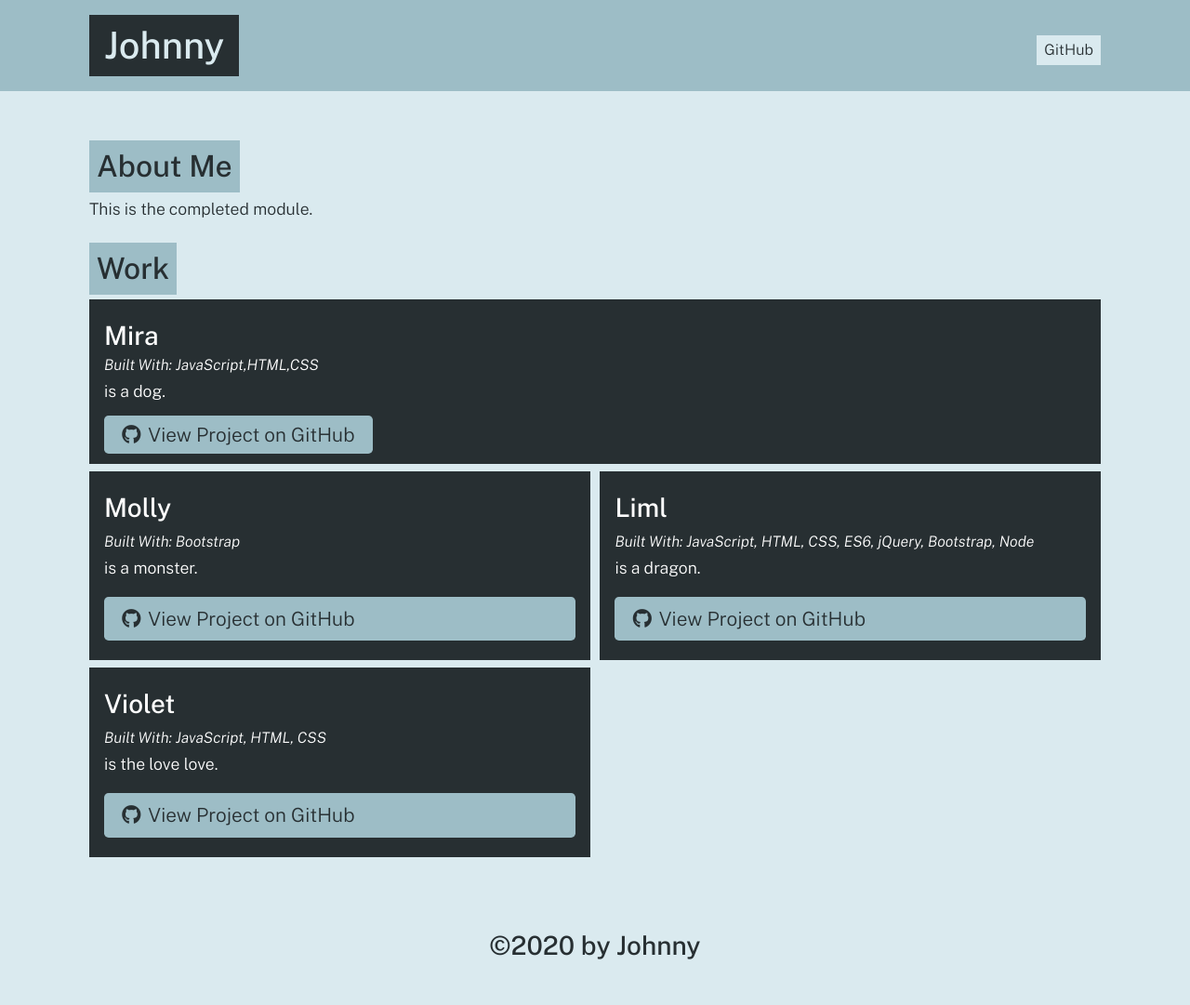
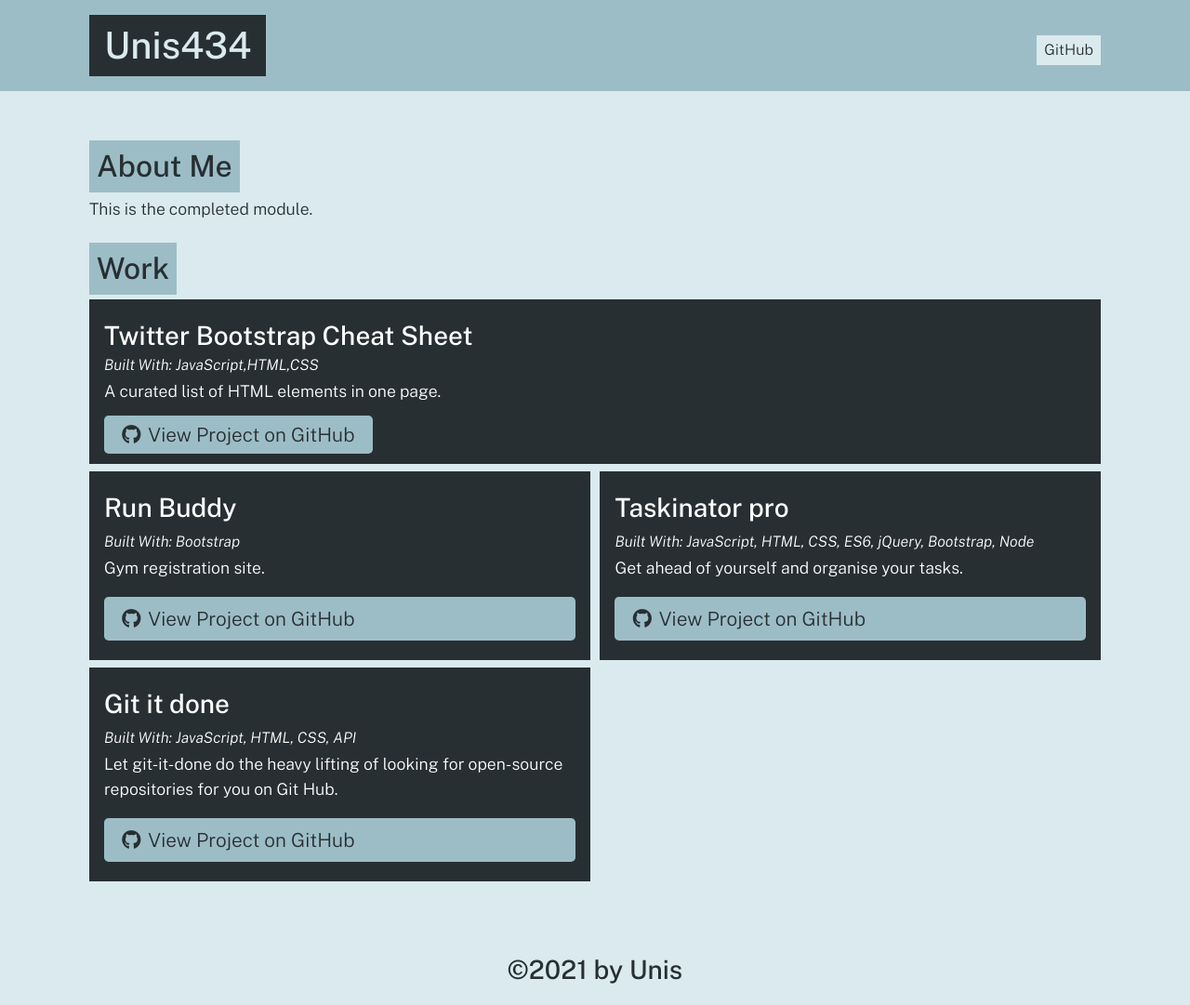
Before and after one commit to Unis434/portfolio-generator, a website: page dist/index.html in a window 1280 px wide. Shown: the whole page at 93% size. Before the commit the page ends 1055 px from the top, so only its background shows below. Drawn offline with nearby package versions, Linux system fonts and the light colour scheme.

Commit message:
Updated index.html file

```diff
--- a/dist/index.html
+++ b/dist/index.html
@@ -15,9 +15,9 @@
   <body>
     <header>
       <div class="container flex-row justify-space-between align-center py-3">
-        <h1 class="page-title text-secondary bg-dark py-2 px-3">Johnny</h1>
+        <h1 class="page-title text-secondary bg-dark py-2 px-3">Unis434</h1>
         <nav class="flex-row">
-          <a class="ml-2 my-1 px-2 py-1 bg-secondary text-dark" href="https://github.com/JohnKnee3">GitHub</a>
+          <a class="ml-2 my-1 px-2 py-1 bg-secondary text-dark" href="https://github.com/unis434">GitHub</a>
         </nav>
       </div>
     </header>
@@ -34,45 +34,45 @@
       <div class="flex-row justify-space-between">
 
           <div class="col-12 mb-2 bg-dark text-light p-3">
-            <h3 class="portfolio-item-title text-light">Mira</h3>
+            <h3 class="portfolio-item-title text-light">Twitter Bootstrap Cheat Sheet</h3>
             <h5 class="portfolio-languages">
               Built With:
               JavaScript,HTML,CSS
             </h5>
-            <p>is a dog.</p>
-            <a href="mira.com" class="btn"><i class="fab fa-github mr-2"></i>View Project on GitHub</a>
+            <p>A curated list of HTML elements in one page.</p>
+            <a href="https://github.com/Unis434/Twitter-Bootstrap-Cheat-Sheet" class="btn"><i class="fab fa-github mr-2"></i>View Project on GitHub</a>
           </div>
 
 
 
           <div class="col-12 col-md-6 mb-2 bg-dark text-light p-3 flex-column">
-            <h3 class="portfolio-item-title text-light">Molly</h3>
+            <h3 class="portfolio-item-title text-light">Run Buddy</h3>
             <h5 class="portfolio-languages">
               Built With:
               Bootstrap
             </h5>
-            <p>is a monster.</p>
-            <a href="molly.com" class="btn mt-auto"><i class="fab fa-github mr-2"></i>View Project on GitHub</a>
+            <p>Gym registration site.</p>
+            <a href="https://github.com/Unis434/Run_Buddy_Bootstrap" class="btn mt-auto"><i class="fab fa-github mr-2"></i>View Project on GitHub</a>
           </div>
 
           <div class="col-12 col-md-6 mb-2 bg-dark text-light p-3 flex-column">
-            <h3 class="portfolio-item-title text-light">Liml</h3>
+            <h3 class="portfolio-item-title text-light">Taskinator pro</h3>
             <h5 class="portfolio-languages">
               Built With:
               JavaScript, HTML, CSS, ES6, jQuery, Bootstrap, Node
             </h5>
-            <p>is a dragon.</p>
-            <a href="dragon.com" class="btn mt-auto"><i class="fab fa-github mr-2"></i>View Project on GitHub</a>
+            <p>Get ahead of yourself and organise your tasks.</p>
+            <a href="https://github.com/Unis434/Taskmaster_Pro" class="btn mt-auto"><i class="fab fa-github mr-2"></i>View Project on GitHub</a>
           </div>
 
           <div class="col-12 col-md-6 mb-2 bg-dark text-light p-3 flex-column">
-            <h3 class="portfolio-item-title text-light">Violet</h3>
+            <h3 class="portfolio-item-title text-light">Git it done</h3>
             <h5 class="portfolio-languages">
               Built With:
-              JavaScript, HTML, CSS
+              JavaScript, HTML, CSS, API
             </h5>
-            <p>is the love love.</p>
-            <a href="love.com" class="btn mt-auto"><i class="fab fa-github mr-2"></i>View Project on GitHub</a>
+            <p>Let git-it-done do the heavy lifting of looking for open-source repositories for you on Git Hub.</p>
+            <a href="https://github.com/Unis434/Git-it-done" class="btn mt-auto"><i class="fab fa-github mr-2"></i>View Project on GitHub</a>
           </div>
 
 
@@ -81,7 +81,7 @@
 
     </main>
     <footer class="container text-center py-3">
-      <h3 class="text-dark">&copy;2020 by Johnny</h3>
+      <h3 class="text-dark">&copy;2021 by Unis</h3>
     </footer>
   </body>
   </html>
```
